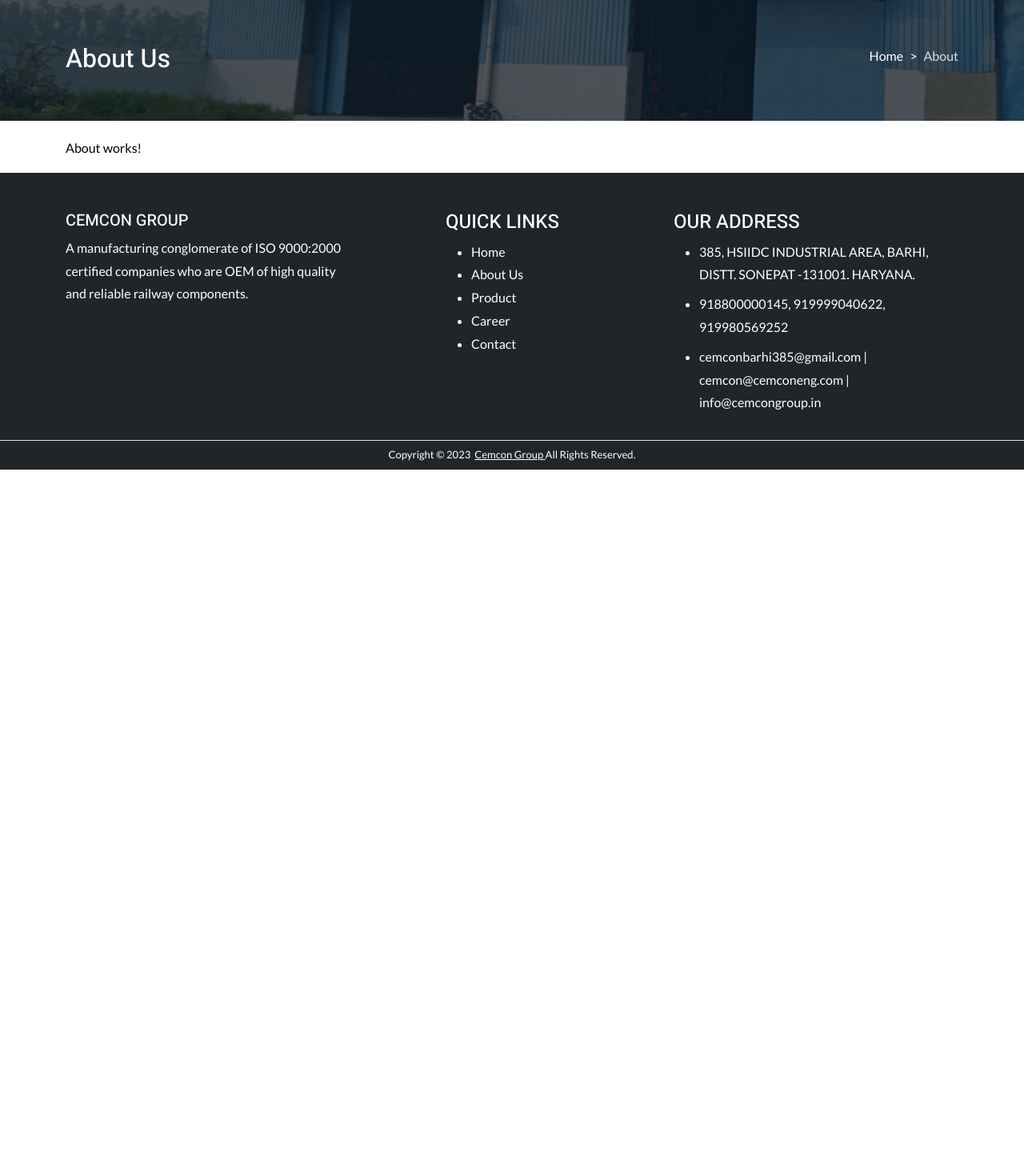
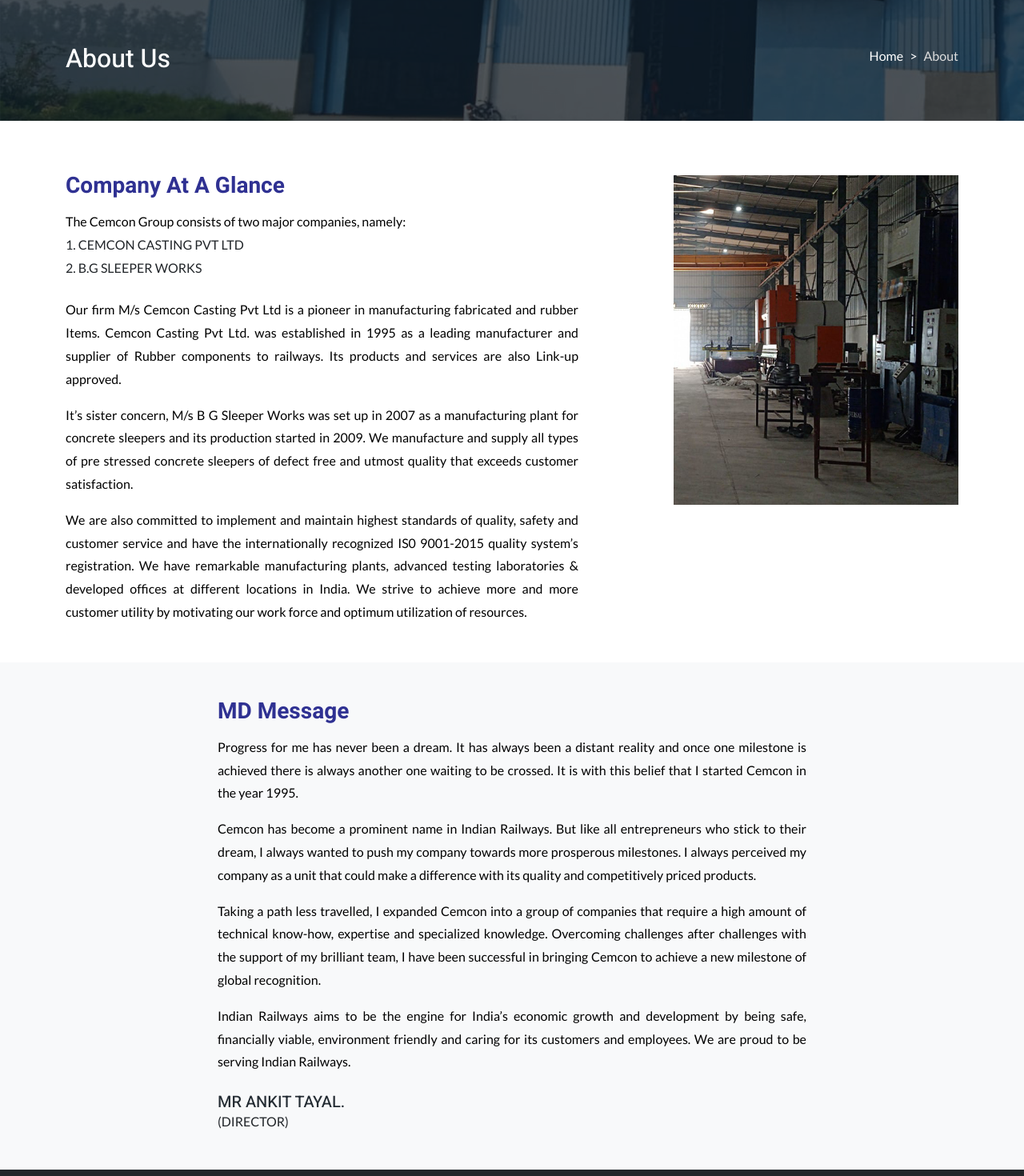
Before and after one commit to shahidweb/cemcongroup, an Angular app: page /about in a window 1280 px wide. Shown: the part 249-1719 px from the top of the page at 80% size. Before the commit the page ends 836 px from the top, so only its background shows below. Built offline with nearby package versions, Linux system fonts and the light colour scheme.

Commit message:
completed About us page

```diff
--- a/src/app/componets/about/about.component.html
+++ b/src/app/componets/about/about.component.html
@@ -1,4 +1,31 @@
 <app-banner [data]="bannerData"></app-banner>
-<div class="container">
-    <p>About works!</p>
+<div class="container py-5" *ngIf="glance">
+    <div class="row">
+        <div class="col-lg-7">
+            <h3 class="fw-bold lh-1 mb-3 text-primary">{{glance.title}}</h3>
+            <ol class="list-group list-group-numbered mb-2">
+                <p>{{glance.companyList.title}}</p>
+                <li class="list-group-item border-0 p-0" *ngFor="let item of glance.companyList.list">{{item}}</li>
+            </ol>
+            <p class="pt-3 text-justify" *ngFor="let item of glance.description">{{item}}</p>
+        </div>
+        <div class="col-lg-4 mt-0 offset-lg-1">
+            <img src="{{glance.img}}" class="d-block mx-lg-auto img-fluid" alt="{{glance.title}}">
+        </div>
+    </div>
 </div>
+
+<div class="container-fluid py-5 bg-light" *ngIf="message">
+    <div class="container">
+        <div class="row">
+            <div class="col-lg-8 offset-md-2">
+                <h3 class="fw-bold lh-1 mb-0 text-primary">{{message.title}}</h3>
+                <p class="pt-3 text-justify" *ngFor="let item of message.description">{{item}}</p>
+                <div class="tag pt-4">
+                    <h5 class="mb-0">{{message.MDName}}</h5>
+                    <span>{{message.designation}}</span>
+                </div>
+            </div>
+        </div>
+    </div>
+</div>
--- a/src/app/componets/about/about.component.ts
+++ b/src/app/componets/about/about.component.ts
@@ -8,10 +8,14 @@
 })
 export class AboutComponent {
   bannerData: any = {};
+  glance:any;
+  message:any
 
   constructor(private coreService: CoreService) {
     this.coreService.getHttp('about.json').subscribe((res: any) => {
       this.bannerData = res.banner;
+      this.glance = res.glance;
+      this.message = res.message;
     })
   }
 
--- a/src/app/componets/home/home.component.html
+++ b/src/app/componets/home/home.component.html
@@ -8,7 +8,7 @@
             <h3 class="fw-bold lh-1 mb-3 text-primary">{{about.title}}</h3>
             <p [innerHtml]="about.body"></p>
             <div class="mt-5">
-                <button type="button" class="btn btn-primary">{{about.button}}</button>
+                <a routerLink="/about" class="btn btn-primary">{{about.button}}</a>
             </div>
         </div>
     </div>
--- a/src/assets/data/about.json
+++ b/src/assets/data/about.json
@@ -2,6 +2,35 @@
     "banner": {
         "title": "About Us",
         "image": "../../../assets/img/aboutus.jpg",
-        "routes": ["About"]
+        "routes": [
+            "About"
+        ]
+    },
+    "glance": {
+        "title": "Company At A Glance",
+        "img": "../../../assets/img/glance.jpg",
+        "companyList": {
+            "title": "The Cemcon Group consists of two major companies, namely:",
+            "list": [
+                "CEMCON CASTING PVT LTD",
+                "B.G SLEEPER WORKS"
+            ]
+        },
+        "description": [
+            "Our firm M/s Cemcon Casting Pvt Ltd is a pioneer in manufacturing fabricated and rubber Items. Cemcon Casting Pvt Ltd. was established in 1995 as a leading manufacturer and supplier of Rubber components to railways. Its products and services are also Link-up approved.",
+            "It’s sister concern, M/s B G Sleeper Works was set up in 2007 as a manufacturing plant for concrete sleepers and its production started in 2009. We manufacture and supply all types of pre stressed concrete sleepers of defect free and utmost quality that exceeds customer satisfaction.",
+            "We are also committed to implement and maintain highest standards of quality, safety and customer service and have the internationally recognized IS0 9001-2015 quality system’s registration. We have remarkable manufacturing plants, advanced testing laboratories & developed offices at different locations in India. We strive to achieve more and more customer utility by motivating our work force and optimum utilization of resources."
+        ]
+    },
+    "message": {
+        "title": "MD Message",
+        "MDName": "MR ANKIT TAYAL.",
+        "designation": "(DIRECTOR)",
+        "description": [
+            "Progress for me has never been a dream. It has always been a distant reality and once one milestone is achieved there is always another one waiting to be crossed. It is with this belief that I started Cemcon in the year 1995.",
+            "Cemcon has become a prominent name in Indian Railways. But like all entrepreneurs who stick to their dream, I always wanted to push my company towards more prosperous milestones. I always perceived my company as a unit that could make a difference with its quality and competitively priced products.",
+            "Taking a path less travelled, I expanded Cemcon into a group of companies that require a high amount of technical know-how, expertise and specialized knowledge. Overcoming challenges after challenges with the support of my brilliant team, I have been successful in bringing Cemcon to achieve a new milestone of global recognition.",
+            "Indian Railways aims to be the engine for India’s economic growth and development by being safe, financially viable, environment friendly and caring for its customers and employees. We are proud to be serving Indian Railways."
+        ]
     }
 }
--- a/src/styles.scss
+++ b/src/styles.scss
@@ -8,19 +8,28 @@
     font-family: "Lato", sans-serif;
     font-size: 16px;
     background-color: #fff
+}
 
-}
-h1, h2, h3, h4, h5, h6{
+h1,
+h2,
+h3,
+h4,
+h5,
+h6 {
     font-family: 'Heebo', sans-serif;
     color: #242c33;
 }
 
-p, li {
+p,
+li {
     color: #000;
     font-size: 1rem;
     line-height: 1.8em;
 }
 
+p {
+    margin-bottom: auto;
+}
 
 .text-primary {
     color: #2f3192 !important;
@@ -52,3 +61,7 @@
 .f-15 {
     font-size: 15px;
 }
+
+.text-justify {
+    text-align: justify;
+}
```
Also changed, not shown: src/assets/img/glance.jpg (added).
